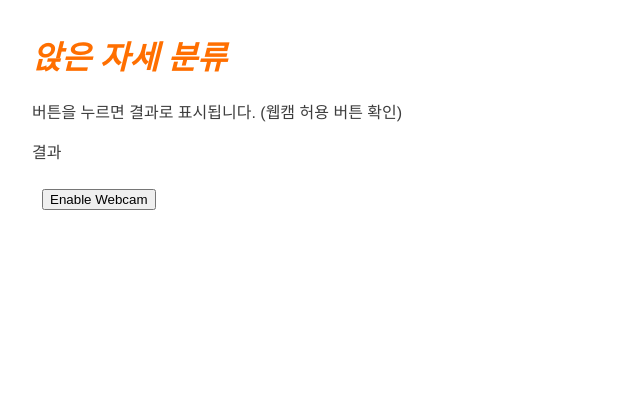
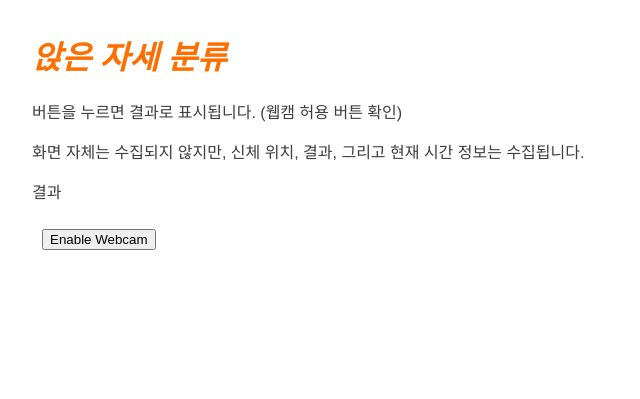
Before and after one commit to yjmd2222/Section-4-Project, a Flask app: page /check-posture in a window 1280 px wide. Shown: the top 399 px of the page, without its empty margins (0-640 px from the left). Run offline with Flask 2, Linux system fonts and the light colour scheme; some libraries are stand-ins or nearby versions.

Commit message:
db 다운로드

```diff
--- a/templates/checkPosture.html
+++ b/templates/checkPosture.html
@@ -12,6 +12,7 @@
     <h1>앉은 자세 분류</h1>
 
     <p>버튼을 누르면 결과로 표시됩니다. (웹캠 허용 버튼 확인)</p>
+    <p>화면 자체는 수집되지 않지만, 신체 위치, 결과, 그리고 현재 시간 정보는 수집됩니다.</p>
 
     <section id="demos">
 
```
Also changed, not shown: requirements.txt (+4 -4 lines), 1 other file.
